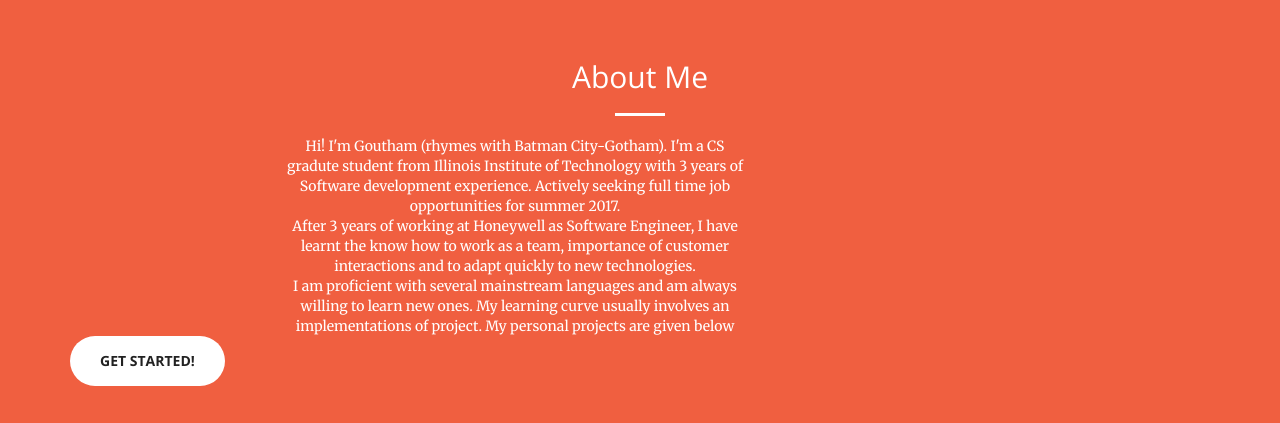
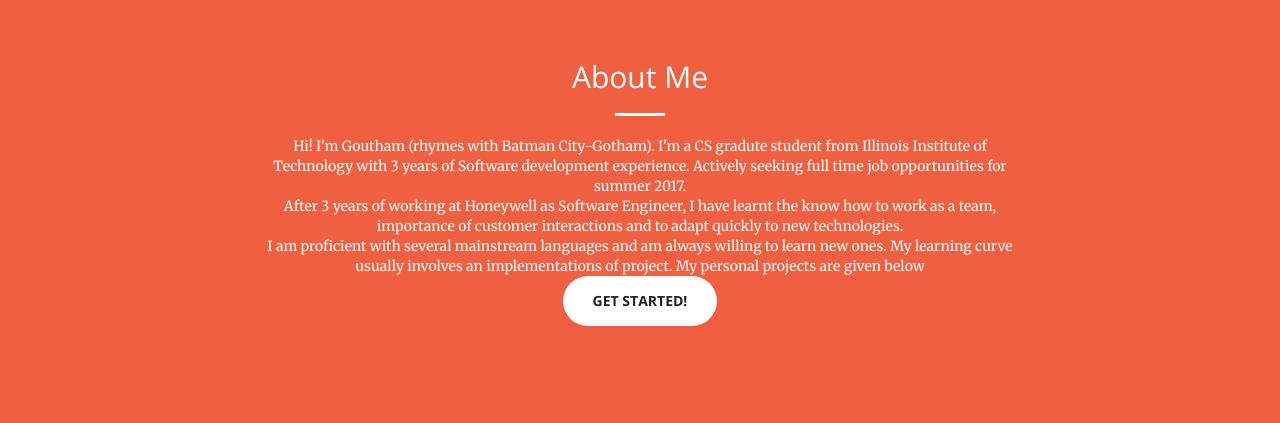
Before and after one commit to goutkannan/gout.kannan.io, a website: page index.html in a window 1280 px wide. Shown: the part 840-1263 px from the top of the page. Drawn offline with nearby package versions, Linux system fonts and the light colour scheme.

Commit message:
Update index.html

```diff
--- a/index.html
+++ b/index.html
@@ -86,7 +86,7 @@
                     <h2 class="section-heading">About Me</h2>
                     <hr class="light">
 
-                    <div class="col-sm-8">
+                    <div >
                          Hi! I'm Goutham (rhymes with Batman City-Gotham).
                          I'm a CS gradute student from Illinois Institute of Technology with 3 years of Software development experience.
                         Actively seeking full time job opportunities for summer 2017.
@@ -96,16 +96,16 @@
                          the know how to work as a team, importance of customer interactions and to adapt quickly to new technologies.
                     <br>
                     </div>
-                    <div class="col-sm-8">
+                    <div >
                          I am proficient with several mainstream languages and am always willing to learn new ones.
                          My learning curve usually involves an implementations of project. My personal projects are given below
                     </div>
-
+                      <a href="#portfolio" class="page-scroll btn btn-default btn-xl sr-button">Get Started!</a>
 
                 </div>
 
             </div>
-            <a href="#portfolio" class="page-scroll btn btn-default btn-xl sr-button">Get Started!</a>
+
         </div>
 
 
```
